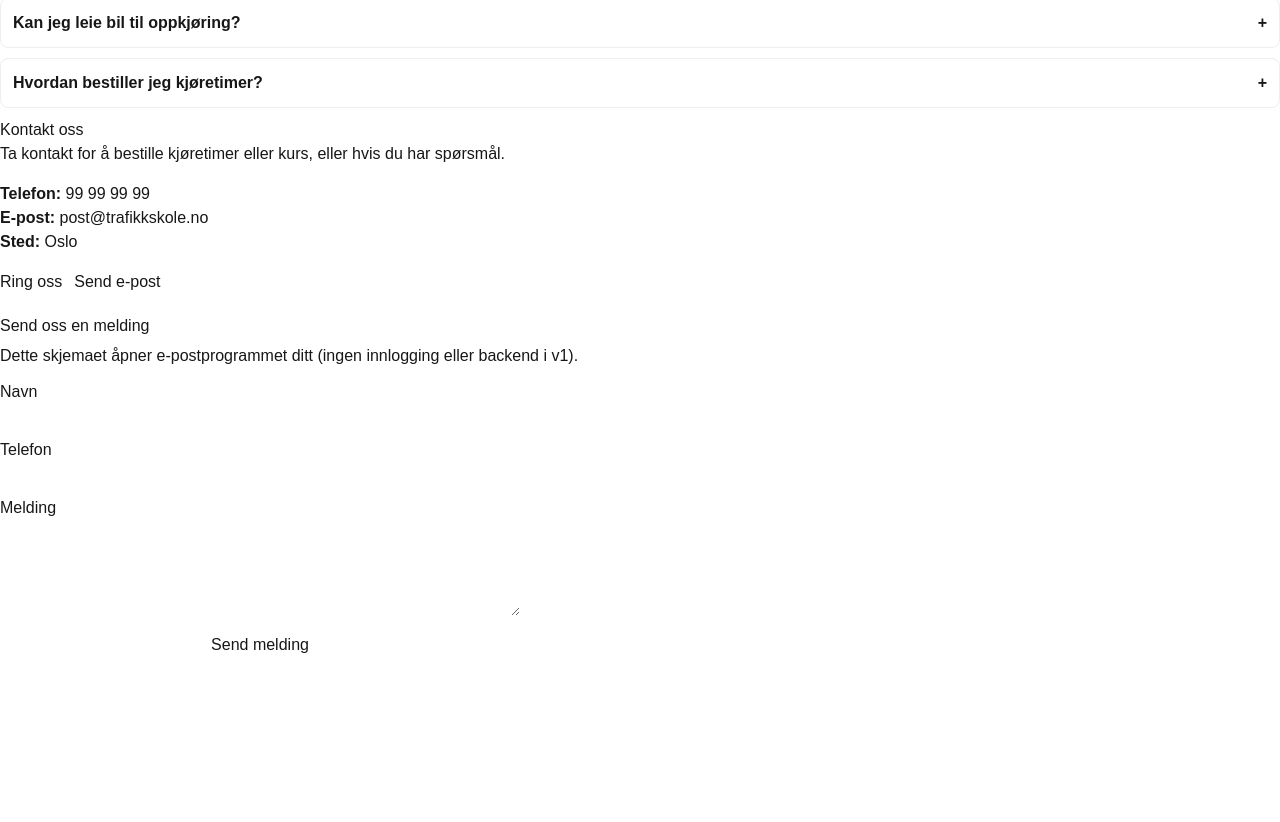
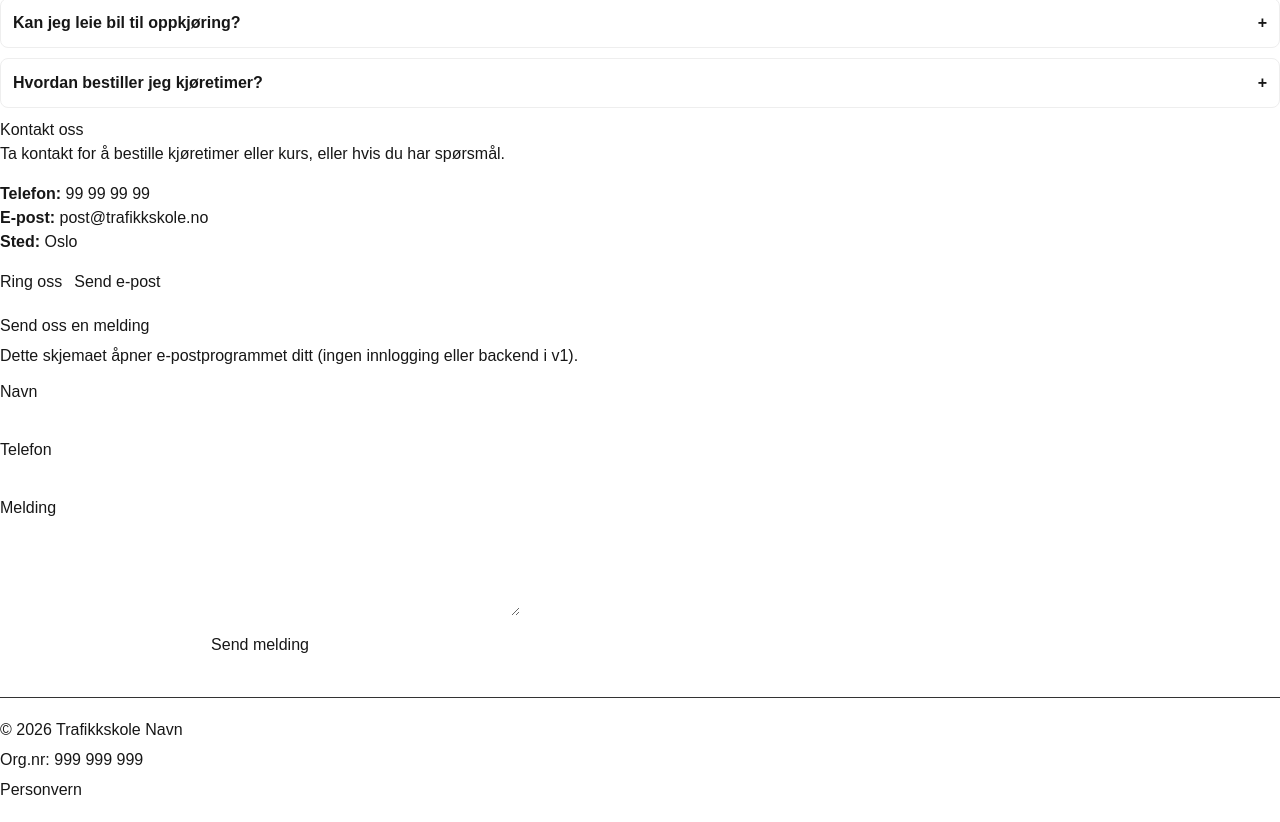
Before and after one commit to pia-scarvounis/trafikkskole-template, a Next.js app: page / in a window 1280 px wide. Shown: the part 1451-2273 px from the top of the page. Before the commit the page ends 2108 px from the top, so only its background shows below. Built offline with nearby package versions, Linux system fonts and the light colour scheme.

Commit message:
Add footer config and footer section

```diff
--- a/app/page.tsx
+++ b/app/page.tsx
@@ -6,6 +6,7 @@ import WhyUs from "@/components/sections/WhyUs";
 import Reviews from "@/components/sections/Reviews";
 import FAQ from "@/components/sections/FAQ";
 import Contact from "@/components/sections/Contact";
+import Footer from "@/components/sections/Footer";
 
 export default function Home() {
   return (
@@ -18,6 +19,7 @@ export default function Home() {
       <Reviews />
       <FAQ />
       <Contact />
+      <Footer />
     </main>
   );
 }
--- /dev/null
+++ b/src/components/sections/Footer.tsx
@@ -0,0 +1,22 @@
+import { siteConfig } from "@/data/siteConfig";
+
+export default function Footer() {
+  const { brand, footer } = siteConfig;
+
+  return (
+    <footer
+      style={{
+        borderTop: "1px solid #333",
+        marginTop: 40,
+        paddingTop: 20,
+        paddingBottom: 20,
+      }}
+    >
+      <div style={{ display: "grid", gap: 6 }}>
+        <div>© {new Date().getFullYear()} {brand.name}</div>
+        <div>Org.nr: {footer.orgNumber}</div>
+        <a href={footer.privacyHref}>Personvern</a>
+      </div>
+    </footer>
+  );
+}
--- a/src/data/siteConfig.ts
+++ b/src/data/siteConfig.ts
@@ -23,16 +23,19 @@ export type FAQItem = {
 };
 
 export type Review = {
-    name: string;
-    text: string;
-
-}
+  name: string;
+  text: string;
+};
 
 export type WhyUs = {
   heading: string;
   points: string[];
 };
 
+export type FooterConfig = {
+  orgNumber: string;
+  privacyHref: string;
+};
 
 export type SiteConfig = {
   brand: {
@@ -55,8 +58,9 @@ export type SiteConfig = {
   process: string[];
   prices: PriceItem[];
   whyUs: WhyUs;
-reviews: Review[];
+  reviews: Review[];
   faq: FAQItem[];
+  footer: FooterConfig;
 };
 
 export const siteConfig: SiteConfig = {
@@ -69,8 +73,7 @@ export const siteConfig: SiteConfig = {
 
   hero: {
     headline: "Klar for førerkortet?",
-    subtext:
-      "Vi hjelper deg hele veien – fra første kjøretime til oppkjøring.",
+    subtext: "Vi hjelper deg hele veien – fra første kjøretime til oppkjøring.",
     primaryCta: {
       label: "Bestill kjøretime",
       href: "#kontakt",
@@ -90,8 +93,7 @@ export const siteConfig: SiteConfig = {
   services: [
     {
       title: "Kjøretimer",
-      description:
-        "Individuell opplæring tilpasset nivå og progresjon.",
+      description: "Individuell opplæring tilpasset nivå og progresjon.",
       cta: {
         label: "Bestill kjøretime",
         href: "#kontakt",
@@ -99,8 +101,7 @@ export const siteConfig: SiteConfig = {
     },
     {
       title: "Obligatoriske kurs",
-      description:
-        "Vi guider deg trygt gjennom alle kurs du må ha.",
+      description: "Vi guider deg trygt gjennom alle kurs du må ha.",
       cta: {
         label: "Se kurs",
         href: "#kontakt",
@@ -108,8 +109,7 @@ export const siteConfig: SiteConfig = {
     },
     {
       title: "Oppkjøringstrening",
-      description:
-        "Forberedelse som gir trygghet på den store dagen.",
+      description: "Forberedelse som gir trygghet på den store dagen.",
       cta: {
         label: "Kontakt oss",
         href: "#kontakt",
@@ -117,11 +117,7 @@ export const siteConfig: SiteConfig = {
     },
   ],
 
-  process: [
-    "Velg girtype (manuell eller automat)",
-    "Bestill time",
-    "Kjør",
-  ],
+  process: ["Velg girtype (manuell eller automat)", "Bestill time", "Kjør"],
 
   prices: [
     {
@@ -141,25 +137,6 @@ export const siteConfig: SiteConfig = {
     },
   ],
 
-  reviews: [
-  {
-    name: "Tidligere elev",
-    text:
-      "Veldig trygg og effektiv opplæring. Følte meg godt ivaretatt hele veien.",
-  },
-  {
-    name: "Elev",
-    text:
-      "Tydelige instruktører og god oppfølging. Anbefales på det varmeste.",
-  },
-  {
-    name: "Forelder",
-    text:
-      "Profesjonell og ryddig trafikkskole. Veldig fornøyd med opplevelsen.",
-  },
-],
-
-
   whyUs: {
     heading: "Hvorfor velge oss?",
     points: [
@@ -168,6 +145,21 @@ export const siteConfig: SiteConfig = {
       "Fokus på trygg og effektiv progresjon",
     ],
   },
+
+  reviews: [
+    {
+      name: "Tidligere elev",
+      text: "Veldig trygg og effektiv opplæring. Følte meg godt ivaretatt hele veien.",
+    },
+    {
+      name: "Elev",
+      text: "Tydelige instruktører og god oppfølging. Anbefales på det varmeste.",
+    },
+    {
+      name: "Forelder",
+      text: "Profesjonell og ryddig trafikkskole. Veldig fornøyd med opplevelsen.",
+    },
+  ],
 
   faq: [
     {
@@ -187,8 +179,7 @@ export const siteConfig: SiteConfig = {
     },
     {
       question: "Kan jeg leie bil til oppkjøring?",
-      answer:
-        "Ja, mange elever leier bil av oss til førerprøven.",
+      answer: "Ja, mange elever leier bil av oss til førerprøven.",
     },
     {
       question: "Hvordan bestiller jeg kjøretimer?",
@@ -196,4 +187,9 @@ export const siteConfig: SiteConfig = {
         "Du kan ta kontakt med oss via telefon eller kontaktskjema, så hjelper vi deg i gang.",
     },
   ],
+
+  footer: {
+    orgNumber: "999 999 999",
+    privacyHref: "/personvern",
+  },
 };
```
